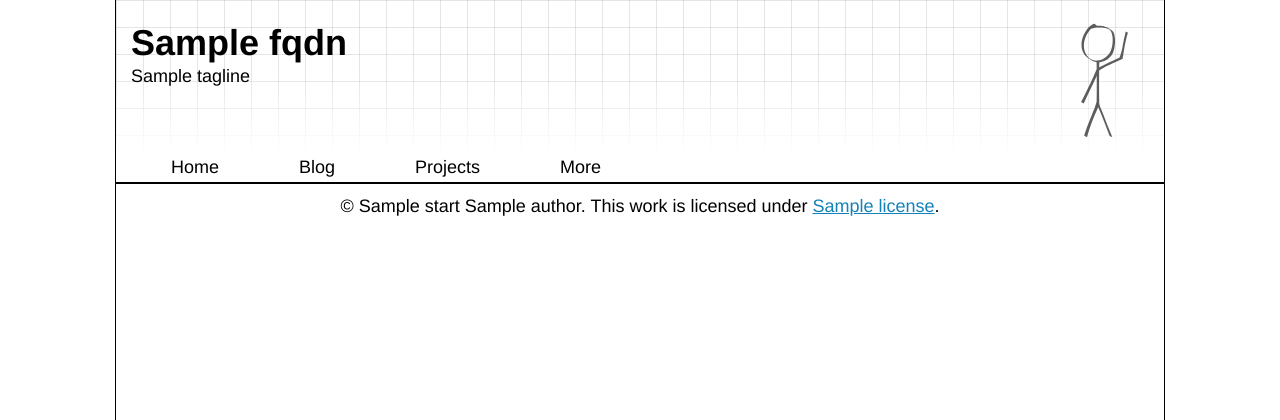
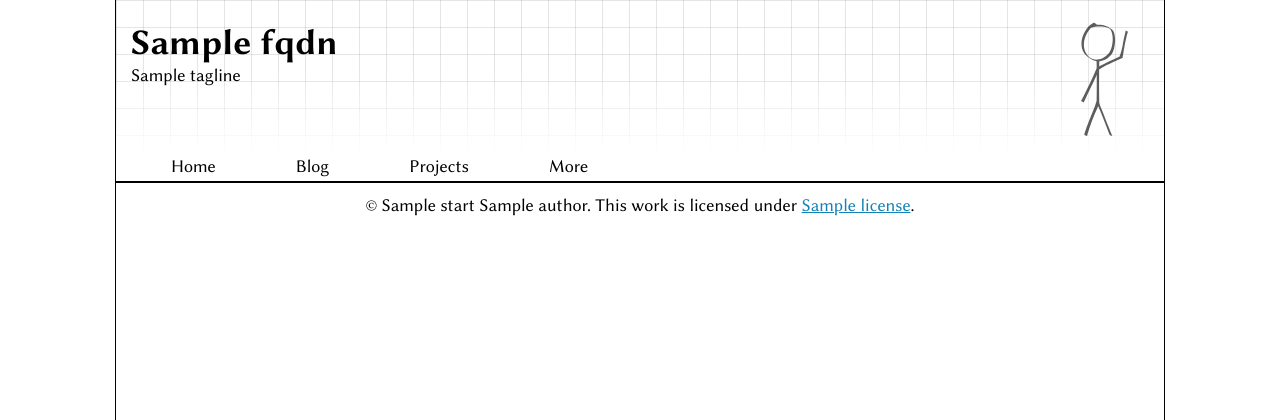
Before and after one commit to sujaldev/sujal.dev, a Python web app: template src/templates/base.jinja in a window 1280 px wide. Shown: the top 420 px of the page. Run offline with Jinja, Linux system fonts and the light colour scheme; the template is opened without the code that fills it: most values are stand-ins (such as "Sample title", 1, 10 or a date in 2020).

Commit message:
add Libertinus font family

```diff
--- a/src/build.py
+++ b/src/build.py
@@ -92,6 +92,11 @@ def build_static(minified=True):
             continue
 
         filetype = file.suffix.lstrip(".")
+
+        if filetype == "woff2":
+            # TODO: Implement font subsetting.
+            pass
+
         if filetype not in ("html", "css", "js", "svg"):
             continue
 
--- a/src/static/style.css
+++ b/src/static/style.css
@@ -1,3 +1,39 @@
+@font-face {
+    font-family: "Libertinus Sans";
+    /*noinspection CssUnknownTarget*/
+    src: url("/static/fonts/WOFF2/LibertinusSans-Regular.woff2") format("woff2");
+    font-weight: normal;
+    font-style: normal;
+    font-display: swap;
+}
+
+@font-face {
+    font-family: "Libertinus Sans";
+    /*noinspection CssUnknownTarget*/
+    src: url("/static/fonts/WOFF2/LibertinusSans-Italic.woff2") format("woff2");
+    font-weight: normal;
+    font-style: italic;
+    font-display: swap;
+}
+
+@font-face {
+    font-family: "Libertinus Sans";
+    /*noinspection CssUnknownTarget*/
+    src: url("/static/fonts/WOFF2/LibertinusSans-Bold.woff2") format("woff2");
+    font-weight: bold;
+    font-style: normal;
+    font-display: swap;
+}
+
+@font-face {
+    font-family: "Libertinus Mono";
+    /*noinspection CssUnknownTarget*/
+    src: url("/static/fonts/WOFF2/LibertinusMono-Regular.woff2") format("woff2");
+    font-weight: normal;
+    font-style: normal;
+    font-display: swap;
+}
+
 * {
     margin: 0;
     box-sizing: border-box;
@@ -21,6 +57,10 @@ a {
 
 a:visited {
     color: #1481b8;
+}
+
+code, pre, tt, kbd, samp {
+    font-family: "Liberation Mono", monospace;
 }
 
 #skip {
```
Also changed, not shown: src/static/fonts/WOFF2/LibertinusMath-Regular.woff2 (added), src/static/fonts/WOFF2/LibertinusMono-Regular.woff2 (added), src/static/fonts/WOFF2/LibertinusSans-Bold.woff2 (added), src/static/fonts/WOFF2/LibertinusSans-Italic.woff2 (added), src/static/fonts/WOFF2/LibertinusSans-Regular.woff2 (added).
